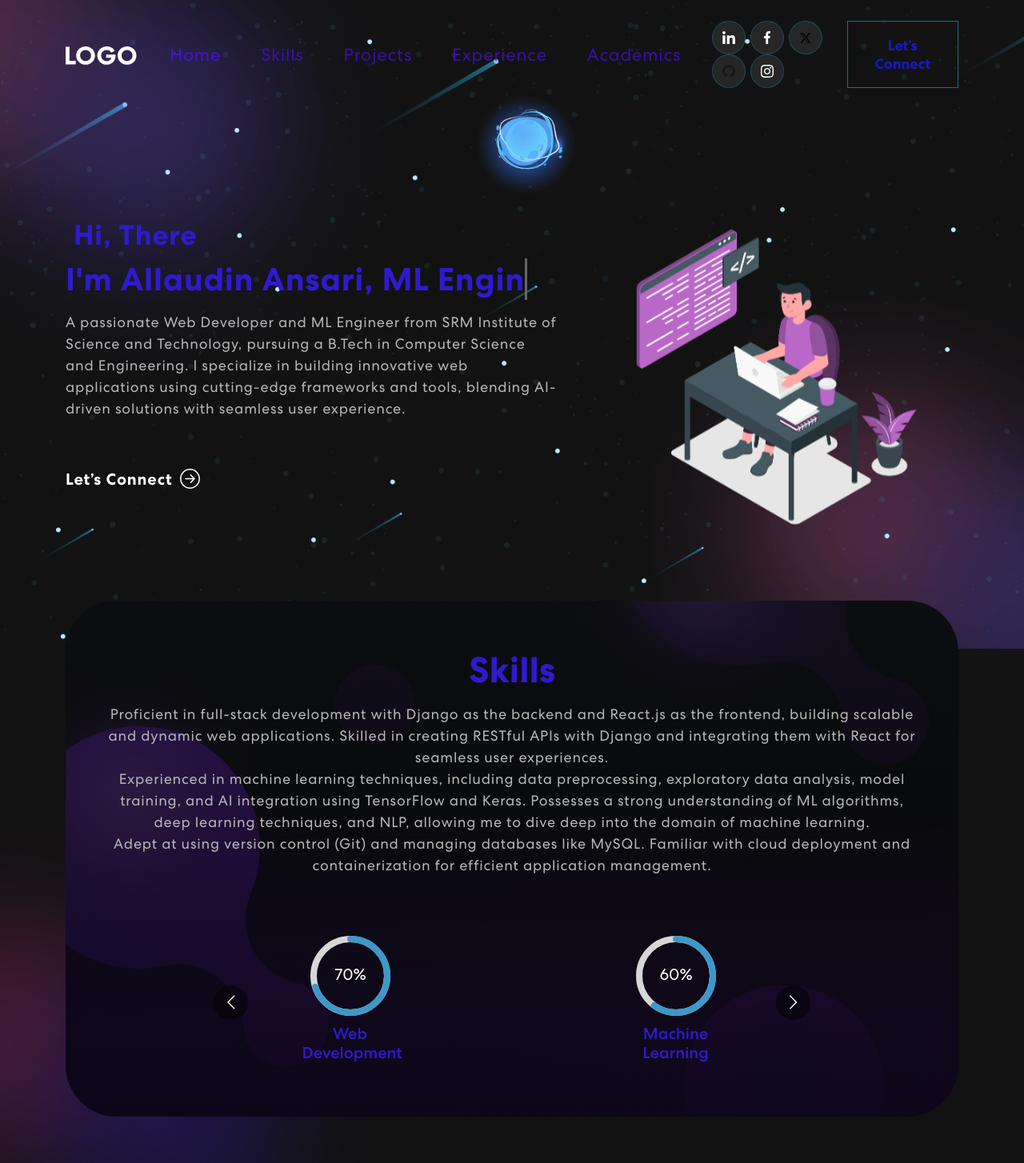
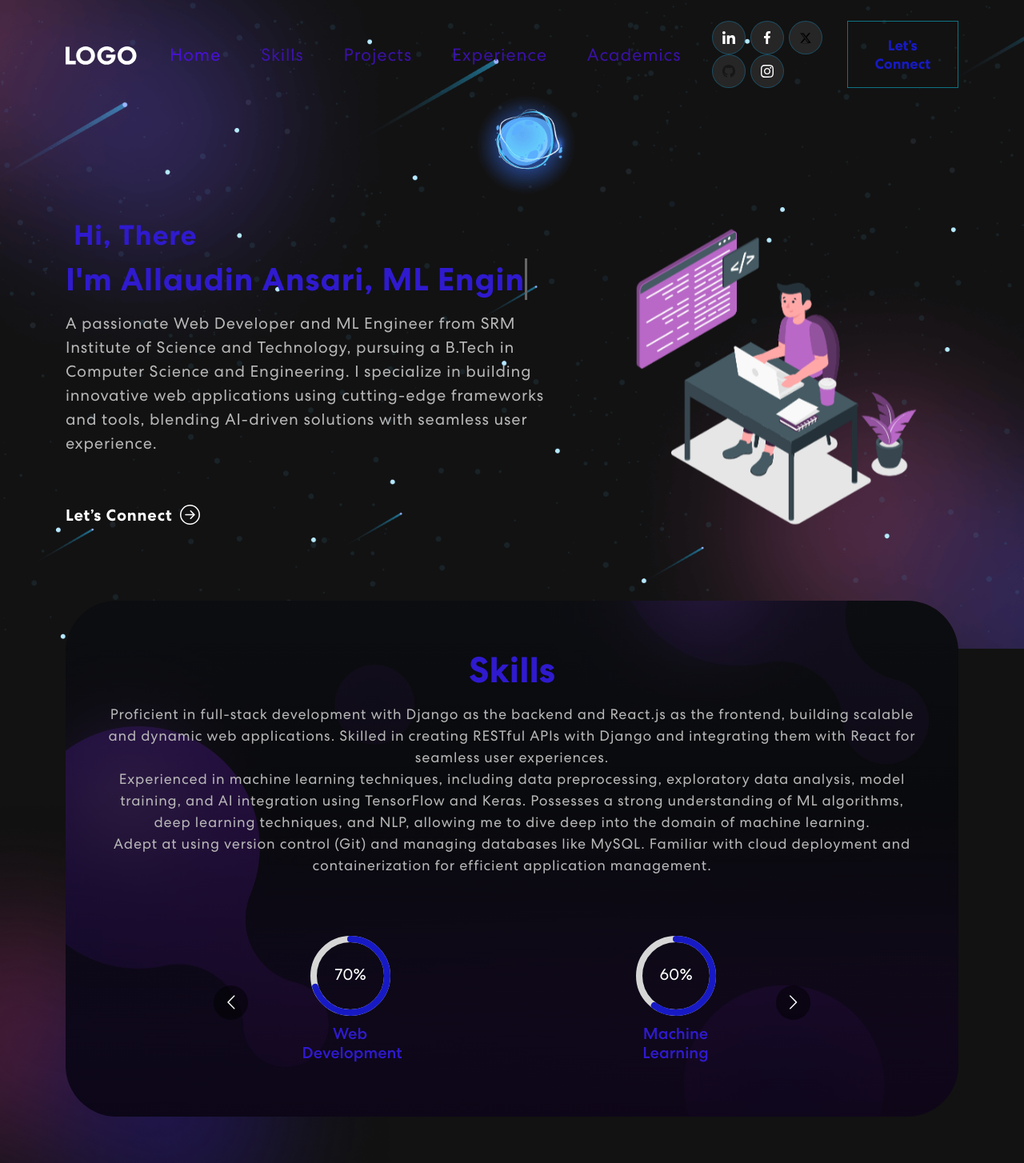
Before and after one commit to allu0786ansari/Allaudin_Ansari_Portfolio, a React (Create React App) app: page / in a window 1280 px wide. Shown: the top 1454 px of the page at 80% size. Built offline with nearby package versions, Linux system fonts and the light colour scheme.

Commit message:
files updated

```diff
--- a/src/App.css
+++ b/src/App.css
@@ -257,7 +257,7 @@ nav.navbar .navbar-toggler[aria-expanded="true"] .navbar-toggler-icon {
 }
 .banner p {
   color: #B8B8B8;
-  font-size: 18px;
+  font-size: 20px;
   letter-spacing: 0.8px;
   line-height: 1.5em;
   width: 96%;
--- a/src/components/Skills.js
+++ b/src/components/Skills.js
@@ -51,7 +51,7 @@ export const Skills = () => {
                         value={skill.value}
                         text={`${skill.value}%`}
                         styles={buildStyles({
-                          pathColor: `red(62, 152, 199, ${skill.value / 100})`,
+                          pathColor: `#171ac4`,
                           textColor: '#fff',
                           trailColor: '#d6d6d6',
                           backgroundColor: '#3e98c7',
```
